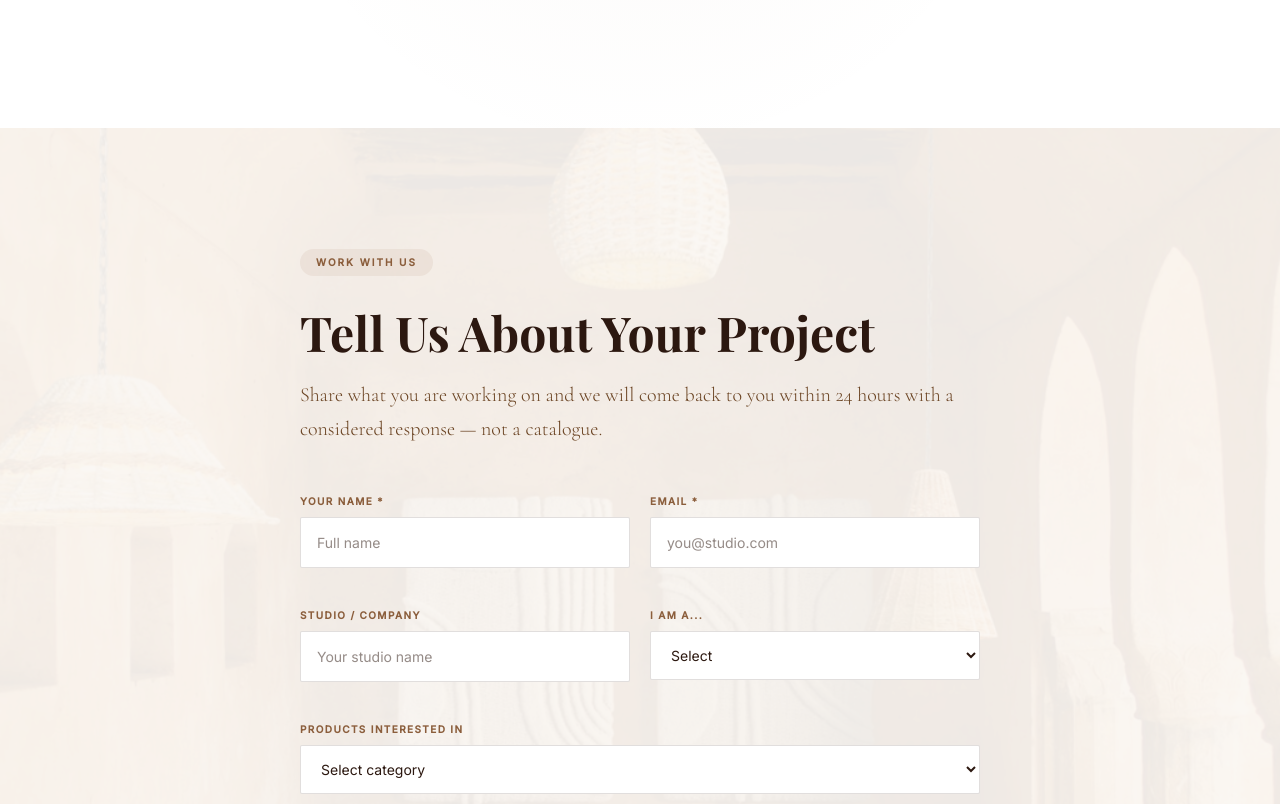
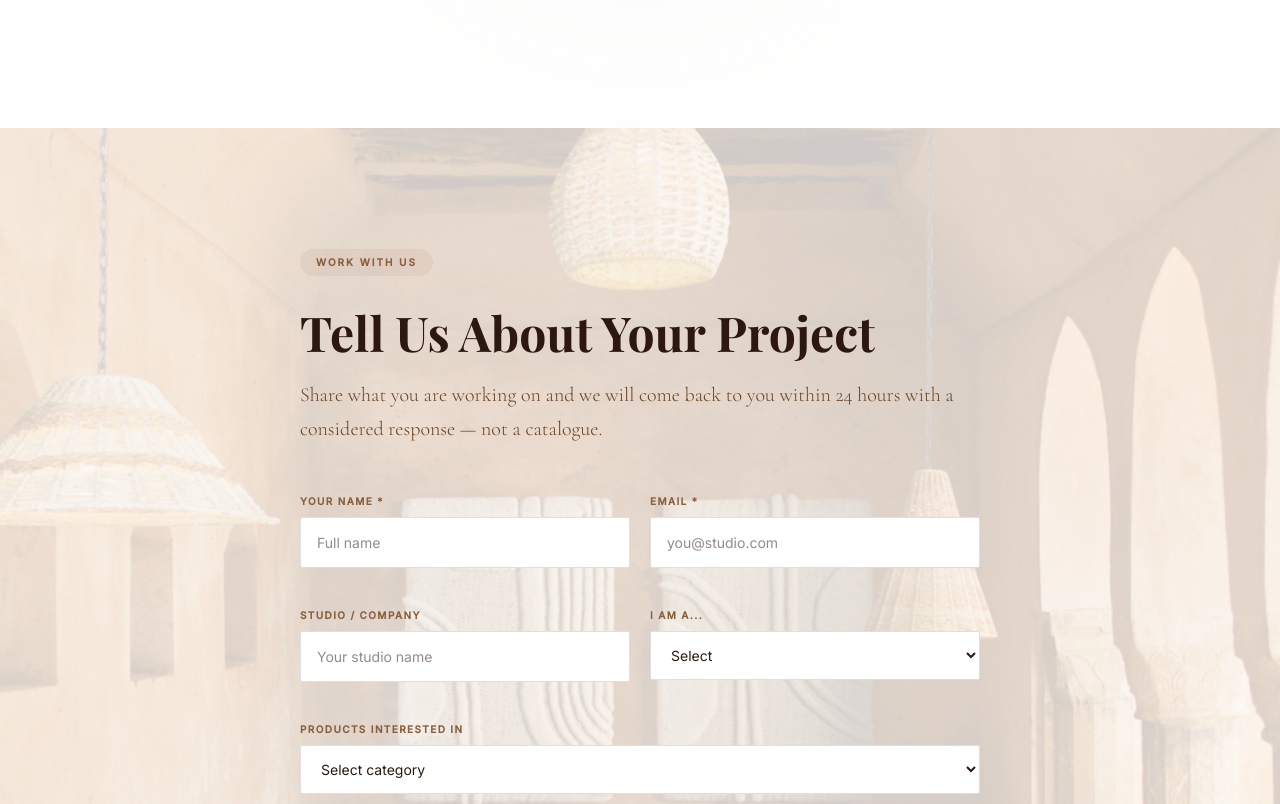
Before and after one commit to lordspi/theowlartisans, a Next.js app: page / in a window 1280 px wide. Shown: the part 8360-9164 px from the top of the page. Built offline with nearby package versions, Linux system fonts and the light colour scheme; a web font is replaced by a local one.

Commit message:
fix: increase form bg image visibility

```diff
--- a/app/globals.css
+++ b/app/globals.css
@@ -153,7 +153,7 @@ nav.scrolled .nav-links a:hover{color:#2c1810}
 .cert-badge{display:inline-flex;align-items:center;gap:10px;padding:12px 22px;border:1px solid rgba(44,24,16,0.12);border-radius:100px;font-size:12px;color:#5c3d2e;font-weight:500;letter-spacing:0.04em}
 
 .order{padding:120px 60px;background:#faf7f4;position:relative;overflow:hidden}
-.order-bg{position:absolute;inset:0;background-size:cover;background-position:center;opacity:0.06;pointer-events:none}
+.order-bg{position:absolute;inset:0;background-size:cover;background-position:center;opacity:0.18;pointer-events:none}
 .order-inner{max-width:680px;margin:0 auto}
 .order h2{font-family:'Playfair Display',serif;font-size:48px;color:#2c1810;font-weight:700;margin-bottom:10px}
 .order-sub{font-family:'Cormorant Garamond',serif;font-size:20px;color:#6b4423;font-weight:300;margin-bottom:48px;line-height:1.7}
```
